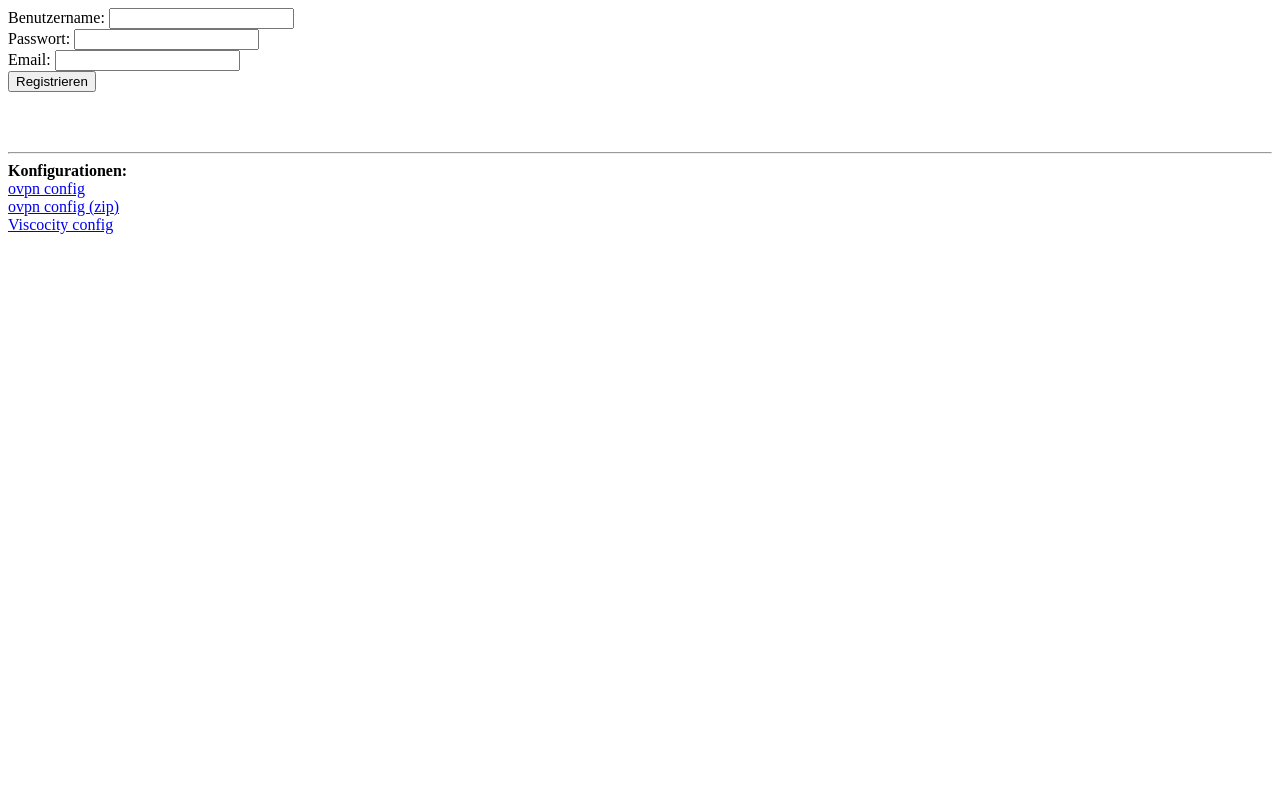
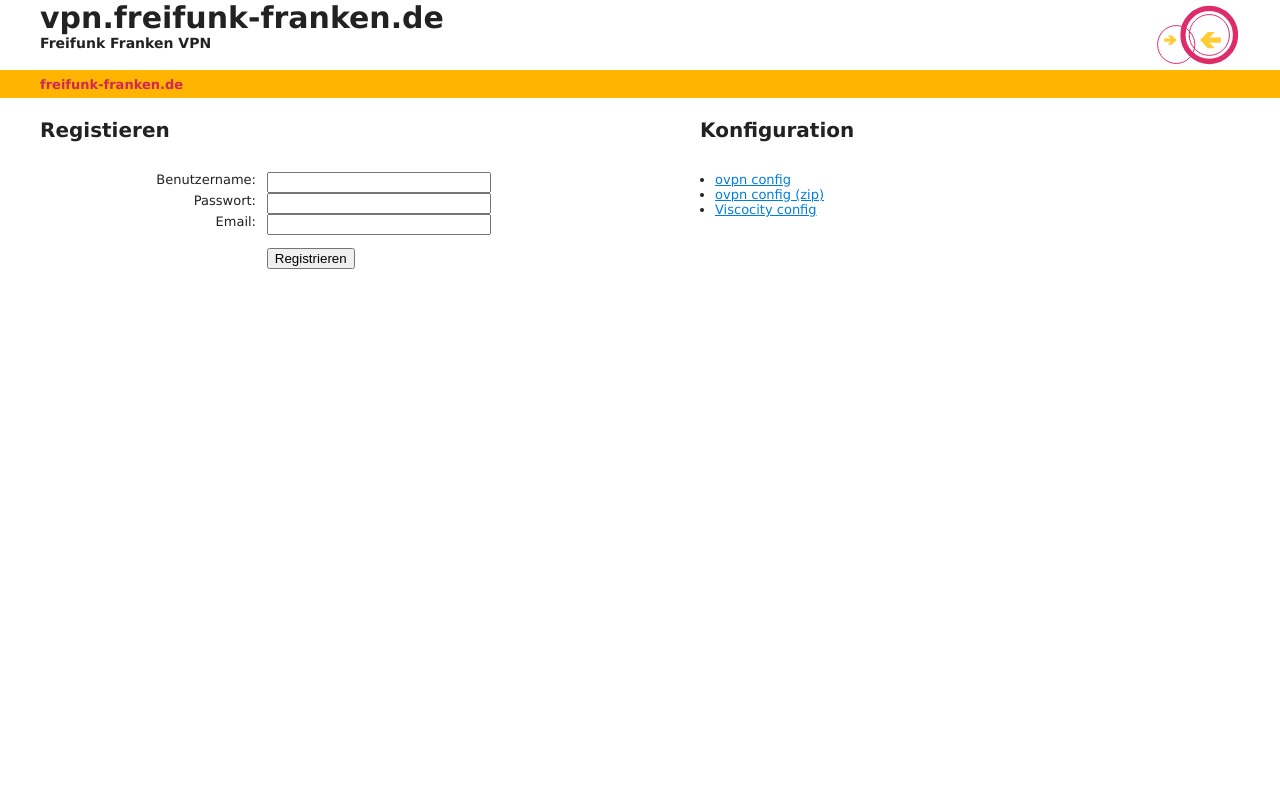
Before and after one commit to mcules/fff-vpn, a PHP site: page / in a window 1280 px wide. Run offline with PHP 8.4, Linux system fonts and the light colour scheme; data that the repository does not hold is empty; a stand-in replaces the project's code that opens the database connection.

Commit message:
untested layout

```diff
--- /dev/null
+++ b/assets/style.css
@@ -0,0 +1,106 @@
+* {
+	margin: 0px;
+}
+
+body {
+	font-family: verdana, helvetica, sans-serif;
+	font-size: 13px;
+	padding: 0px;
+	background-color: #ffffff;
+	color: #222222;
+}
+
+a {
+	background-color: inherit;
+	color: #007ee0;
+}
+
+a:hover {
+	text-decoration: none;
+}
+
+p {
+	text-align: justify;
+	margin-bottom: 15px;
+	line-height: 22px;
+}
+
+ul {
+	list-style: disc;
+	padding-left: 15px;
+	margin-bottom: 15px;
+}
+
+h3 {
+	font-size: 20px;
+	margin-bottom: 30px;
+}
+
+h4 {
+	font-size: 13px;
+	margin-bottom: 5px;
+}
+
+#header {
+	color: #222;
+	padding-left: 40px;
+	height: 70px;
+	width: 100%;
+}
+
+#header h1 {
+	font-size: 30px;
+}
+
+#header h2 {
+	font-size: 14px;
+}
+
+#header img {
+	position: absolute;
+	top: 5px;
+	right: 42px;
+}
+
+#container {
+	margin: 20px 40px 0px 40px;
+}
+
+
+#container .config , #container .form{
+	float:left;
+	width:45%;
+}
+
+#container .form {
+	margin-right: 10%;
+}
+
+#stripe {
+	background-color: #ffb400;
+	padding: 0.5em 0.5em 0.5em 40px;
+}
+
+#stripe a {
+	color: #d22755;
+	text-decoration: none;
+	font-weight: bold;
+}
+
+#register label {
+	width: 40%;
+	margin-right: 2%;
+	text-align: right;
+	float:left;
+}
+
+#register input {
+	width: 40%;
+	clear: both;
+}
+
+#register input.btn {
+	margin-top: 1em;
+	margin-left: 42%;
+	width: auto;
+}
--- a/index.php
+++ b/index.php
@@ -1,10 +1,3 @@
-<form name="register" action="<?php echo $_SERVER[PHP_SELF];?>" method="POST" accept-charset="UTF-8">
-	Benutzername: <input type="text" name="user_id"  maxlength="32"><br/>
-	Passwort: <input type="password" name="user_pass"  maxlength="32"><br/>
-	Email: <input type="text" name="user_mail"  maxlength="64"><br/>
-	<input type="submit" name="submit" value="Registrieren">
-</form>
-
 <?php
 error_reporting(E_ALL);
 include "config.php";
@@ -42,9 +35,45 @@ if(isset($_POST['submit']) && $_POST['submit']=='Registrieren') {
 	}
 }
 ?>
-<br /><br />
-<hr>
-<b>Konfigurationen:</b><br />
-<a href="vpn.freifunk-franken.de.ovpn">ovpn config</a><br />
-<a href="vpn.freifunk-franken.de.ovpn.zip">ovpn config (zip)</a><br />
-<a href="vpn.freifunk-franken.de.visz">Viscocity config</a>
+<!DOCTYPE html PUBLIC "-//W3C//DTD XHTML 1.0 Strict//EN" "http://www.w3.org/TR/xhtml1/DTD/xhtml1-strict.dtd">
+<html xmlns="http://www.w3.org/1999/xhtml">
+<head>
+	<meta http-equiv="content-type" content="text/html; charset=UTF-8"/>
+	<title>vpn.freifunk-franken.de</title>
+	<link href="assets/style.css" rel="stylesheet" type="text/css" media="screen"/>
+</head>
+<body>
+	<div id="header">
+		<h1>vpn.freifunk-franken.de</h1>
+		<h2>Freifunk Franken VPN</h2>
+		<img src="assets/freifunk.svg" alt="freifunk"/>
+	</div>
+	<div id="stripe" style="">
+		<a style="" href="http://freifunk-franken.de/">freifunk-franken.de</a>
+	</div>
+	<div id="container">
+		<div class="form">
+			<h3>Registieren</h3>
+			<form id="register" name="register" action="<?php echo $_SERVER[PHP_SELF];?>" method="POST" accept-charset="UTF-8">
+				<label for="user_id">Benutzername:</label>
+				<input type="text" name="user_id" id="user_id" maxlength="32"/>
+
+				<label for="user_pass">Passwort:</label>
+				<input type="password" name="user_pass" id="user_pass" maxlength="32"/>
+
+				<label for="user_mail">Email:</label>
+				<input type="text" name="user_mail" id="user_mail" maxlength="64"/>
+
+				<input type="submit" name="submit" value="Registrieren" class="btn"/>
+			</form>
+		</div>
+		<div class="config">
+			<h3>Konfiguration</h3>
+			<ul>
+				<li><a href="vpn.freifunk-franken.de.ovpn">ovpn config</a></li>
+				<li><a href="vpn.freifunk-franken.de.ovpn.zip">ovpn config (zip)</a></li>
+				<li><a href="vpn.freifunk-franken.de.visz">Viscocity config</a></li>
+			</ul>
+	</div>
+	</body>
+</html>
```
Also changed, not shown: assets/freifunk.svg (added).
